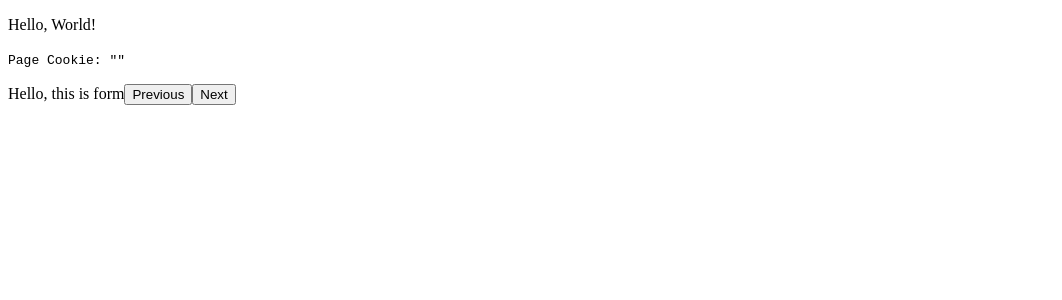
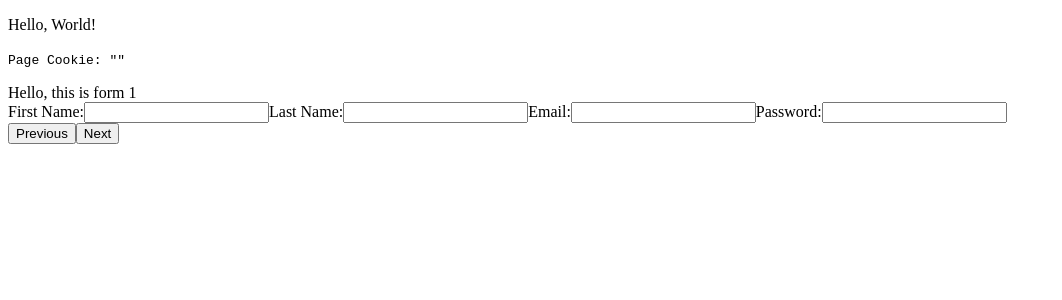
Before and after one commit to seanwong1/practice-apps, a React app in the folder 2-checkout/: page / in a window 1280 px wide. Both pictures are taken after a click on the button "Checkout". Shown: the top 300 px of the page, without its empty margins (0-1062 px from the left). Built offline with nearby package versions, Linux system fonts and the light colour scheme; the HTML template or start-up script is replaced by a standard one.

Commit message:
User can switch between forms without rerendering root

```diff
--- a/2-checkout/client/src/components/App.jsx
+++ b/2-checkout/client/src/components/App.jsx
@@ -1,28 +1,65 @@
 import React, { Component } from "react";
 import ReactDOM, { render } from "react-dom";
 import FormOne from './FormOne.jsx';
+import FormTwo from './FormTwo.jsx';
+import FormThree from './FormThree.jsx';
+import Summary from './Summary.jsx';
 
 class App extends Component {
   constructor(props) {
     super(props);
     this.state = {
-      pages: [],
-      currentPage: 0
+      currentPage: 0,
+      userInput: {}
     };
+
+    this.handleChange = this.handleChange.bind(this);
+    this.handleClick = this.handleClick.bind(this);
   }
 
-  handleClick() {
+  handleChange(event) {
+    const target = event.target;
+    const value = target.value;
+    const id = target.id;
+
+    this.setState(prevState => ({
+      userInput: {...prevState.userInput, [id]: value}
+    }));
+  }
+
+  handleClick(event) {
+    if (event.target.className === 'next') {
+      this.setState((state) => ({currentPage: state.currentPage + 1}));
+    } else if (event.target.className === 'prev') {
+      this.setState((state) => ({currentPage: state.currentPage - 1}));
+    }
     // const root = ReactDOM.createRoot(document.getElementById('root'));
-    render(<FormOne />, document.getElementById('app'));
+    //render(, document.getElementById('app'));
     // go to next page
     // set currentPage to currentPage++
     // updating page state will change the page
+    console.log(this.state.currentPage)
   }
 
   render() {
+    var page;
+    if (this.state.currentPage === 1) {
+      page = <FormOne userInput={this.state} handleChange={this.handleChange} handleClick={this.handleClick} />;
+    } else if (this.state.currentPage === 2) {
+      page = <FormTwo userInput={this.state} handleChange={this.handleChange} handleClick={this.handleClick} />;
+    } else if (this.state.currentPage === 3) {
+      page = <FormThree userInput={this.state} handleChange={this.handleChange} handleClick={this.handleClick} />;
+    } else if (this.state.currentPage === 4) {
+      page = <Summary userInput={this.state} handleChange={this.handleChange} handleClick={this.handleClick} />;
+    } else {
+      page = <button className="next" onClick={this.handleClick}>Checkout</button>;
+    }
+
     return (
       <div id='app'>
-        <button onClick={this.handleClick}>Checkout</button>
+        {page}
+        <button className="prev" onClick={this.handleClick}>Previous</button>
+        <button className="next" onClick={this.handleClick}>Next</button>
       </div>
   )};
 }
--- a/2-checkout/client/src/components/FormOne.jsx
+++ b/2-checkout/client/src/components/FormOne.jsx
@@ -11,19 +11,37 @@ class FormOne extends Component {
     };
   }
 
-  handleClick() {
-    render(<FormTwo />, document.getElementById('app'));
+  handleNext(userInput) {
+    // render(<FormTwo userInput={userInput}/>, document.getElementById('app'));
     // go to next page
     // set currentPage to currentPage++
     // updating page state will change the page
   }
 
   render() {
+    //console.log(this.props)
+    var userInput = this.props.userInput;
     return (
       <div>
-        Hello, this is form
-        <button onClick={this.handleClick}>Previous</button>
-        <button onClick={this.handleClick}>Next</button>
+        Hello, this is form 1
+        <form>
+          <label>
+            First Name:
+            <input id="firstName" value={this.props.userInput.firstName} onChange={this.props.handleChange} />
+          </label>
+          <label>
+            Last Name:
+            <input id="lastName" value={this.props.userInput.lastName} onChange={this.handleInputChange} />
+          </label>
+          <label>
+            Email:
+            <input id="email" value={this.props.userInput.email} onChange={this.props.handleChange} />
+          </label>
+          <label>
+            Password:
+            <input id="password" value={this.props.userInput.password} onChange={this.props.handleChange} />
+          </label>
+        </form>
       </div>
   )};
 }
--- a/2-checkout/client/src/components/FormThree.jsx
+++ b/2-checkout/client/src/components/FormThree.jsx
@@ -1,5 +1,7 @@
 import React, { Component } from "react";
 import { render } from "react-dom";
+import FormTwo from './FormTwo.jsx';
+import Summary from './Summary.jsx';
 
 class FormThree extends Component {
   constructor(props) {
@@ -10,18 +12,11 @@ class FormThree extends Component {
     };
   }
 
-  handleClick() {
-    // go to next page
-    // set currentPage to currentPage++
-    // updating page state will change the page
-  }
-
   render() {
+    console.log(this.props.userInput);
     return (
       <div>
         Hello, this is form 3
-        <button onClick={this.handleClick}>Previous</button>
-        <button onClick={this.handleClick}>Next</button>
       </div>
   )};
 }
--- a/2-checkout/client/src/components/FormTwo.jsx
+++ b/2-checkout/client/src/components/FormTwo.jsx
@@ -1,6 +1,7 @@
 import React, { Component } from "react";
 import { render } from "react-dom";
 import FormThree from './FormThree.jsx';
+import FormOne from './FormOne.jsx';
 
 class FormTwo extends Component {
   constructor(props) {
@@ -11,19 +12,11 @@ class FormTwo extends Component {
     };
   }
 
-  handleClick() {
-    render(<FormThree />, document.getElementById('app'));
-    // go to next page
-    // set currentPage to currentPage++
-    // updating page state will change the page
-  }
-
   render() {
+    console.log(this.props.userInput);
     return (
       <div>
         Hello, this is form 2
-        <button onClick={this.handleClick}>Previous</button>
-        <button onClick={this.handleClick}>Next</button>
       </div>
   )};
 }
--- /dev/null
+++ b/2-checkout/client/src/components/Summary.jsx
@@ -0,0 +1,33 @@
+import React, { Component } from "react";
+import { render } from "react-dom";
+import FormThree from './FormOne.jsx';
+
+class Summary extends Component {
+  constructor(props) {
+    super(props);
+    this.state = {
+      pages: [],
+      currentPage: 0
+    };
+  }
+
+  handlePrev() {
+    render(<FormThree />, document.getElementById('app'));
+    // go to next page
+    // set currentPage to currentPage++
+    // updating page state will change the page
+  }
+
+  handleClick() {
+    console.log('hello');
+  }
+
+  render() {
+    return (
+      <div>
+        Hello, this is summary form.
+      </div>
+  )};
+}
+
+export default Summary;
```
